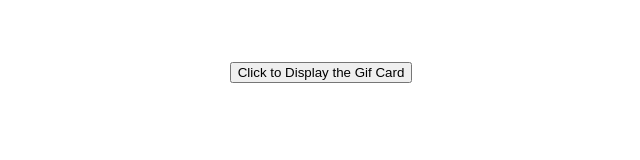
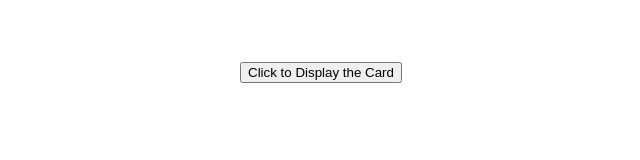
Before and after one commit to Pablo2567473/AmazonGiftCardFree, a plain HTML site: page button.html in a window 1280 px wide. Shown: the full height of the page, 319-959 px from the left. Drawn offline with Linux system fonts and the light colour scheme.

Commit message:
Update button.html

```diff
--- a/button.html
+++ b/button.html
@@ -13,7 +13,7 @@
     <font color="#ffffff">In order to prevent abuse and make sure that users get the code, we have added Human Verification.</font>
     <br>
     <br>
-    <button onclick="CPABuildLock()">Click to Display the Gif Card</button>
+    <button onclick="CPABuildLock()">Click to Display the Card</button>
     </a>
 </center>
 </body>
```
